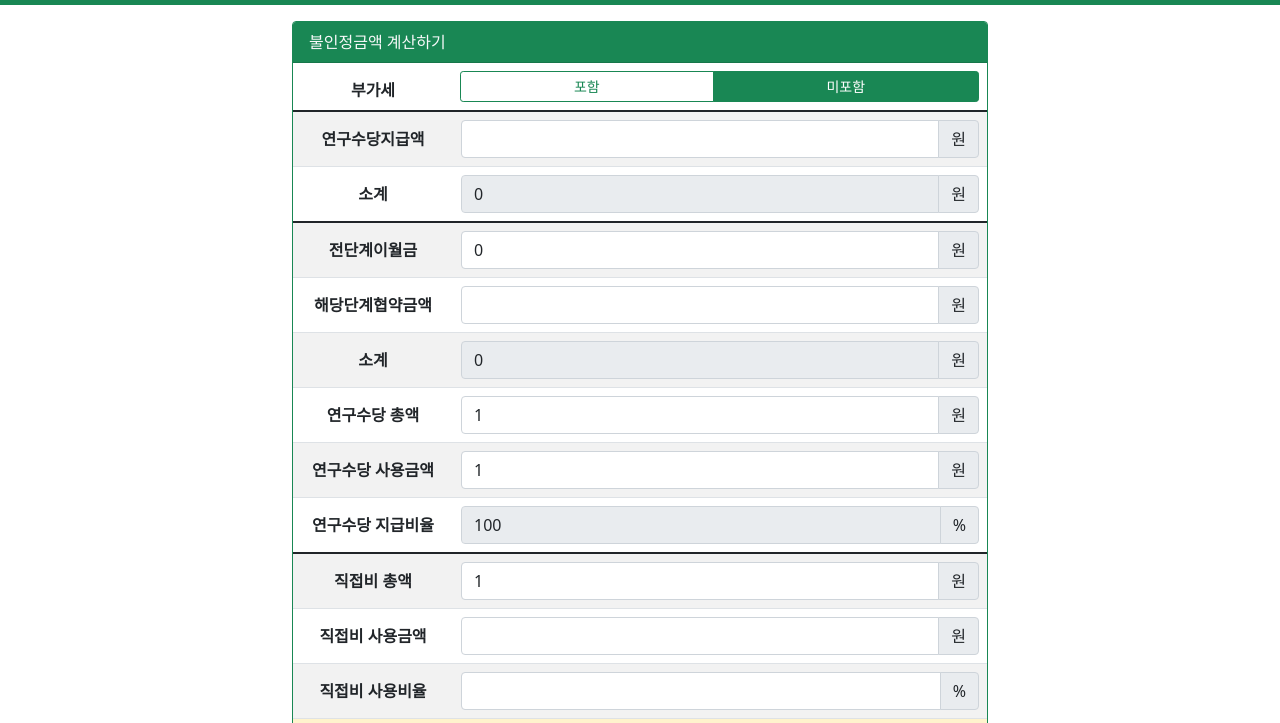
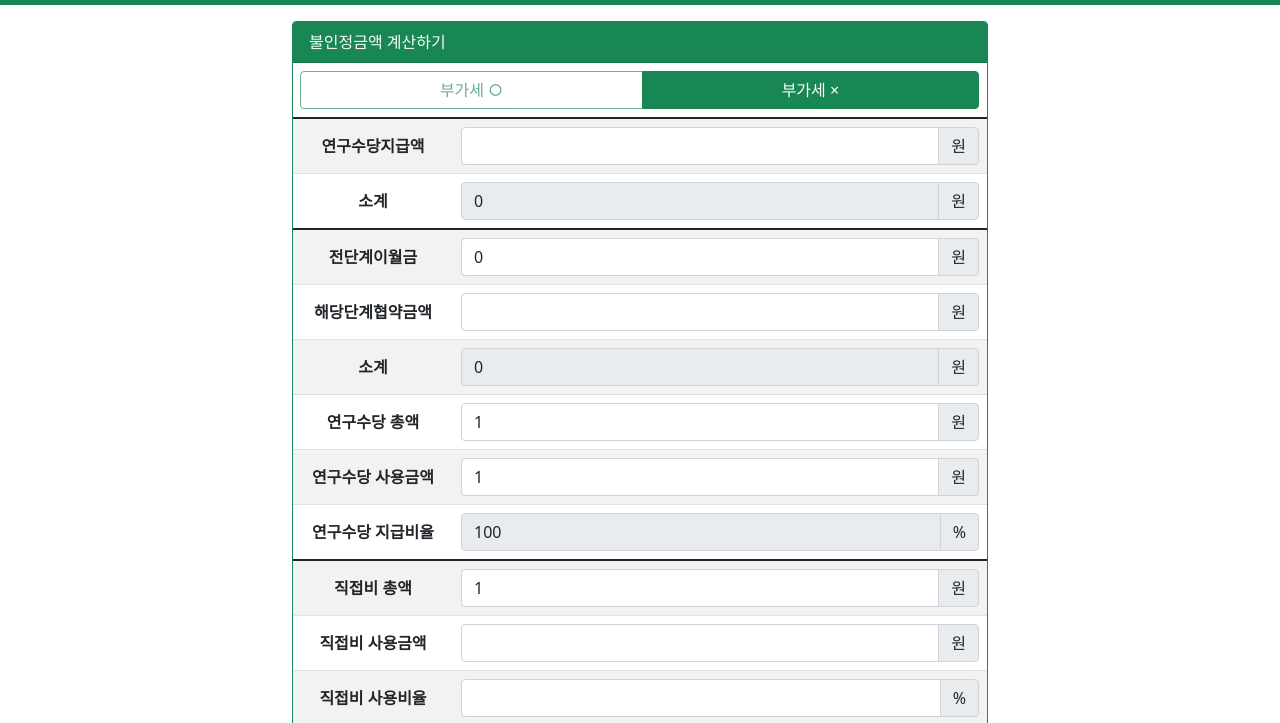
Before and after one commit to NdEw2b7x/Z4UKptGO, a plain HTML site: page index.html in a window 1280 px wide. Shown: the part 51-774 px from the top of the page. Drawn offline with nearby package versions, Linux system fonts and the light colour scheme.

Commit message:
Update index.html

```diff
--- a/index.html
+++ b/index.html
@@ -9,7 +9,7 @@
 <body>
   <header class="navbar navbar-expand navbar-dark bg-success mb-3">
     <div class="container-fluid">
-      <a class="navbar-brand" href="#">불인정금액 산출기</a>
+      <a class="navbar-brand" href="./">불인정금액 산출기</a>
       <div class="collapse navbar-collapse">
         <ul class="navbar-nav">
           <li class="nav-item">
@@ -34,20 +34,18 @@
           <table class="table table-striped align-middle text-center mb-0">
             <thead>
               <tr>
-                <th>부가세</th>
-                <td>
+                <th colspan="2">
                   <div class="btn-group w-100">
                     <input class="btn-check" id="tax-1" type="radio" name="tax" value="1">
-                    <label class="btn btn-sm btn-outline-success" for="tax-1" onclick="alert('기능 준비중')">포함</label>
+                    <label class="btn btn-outline-success disabled" for="tax-1">부가세 &cir;</label>
                     <input class="btn-check" id="tax-0" type="radio" name="tax" value="0">
-                    <label class="btn btn-sm btn-outline-success" for="tax-0">미포함</label>
+                    <label class="btn btn-outline-success" for="tax-0">부가세 &times;</label>
                   </div>
-                </td>
+                </th>
                 <script type="text/javascript">
                 var tax = new URLSearchParams(parameter).get("tax");
                 if (tax == 1) {
-                  // document.getElementById('tax-1').checked = true;
-                  document.getElementById('tax-0').checked = true;
+                  document.getElementById('tax-1').checked = true;
                 } else {
                   document.getElementById('tax-0').checked = true;
                 }
@@ -258,14 +256,6 @@
       </section>
     </article>
   </main>
-  <script type="text/javascript">
-  document.getElementById("예산액").value = new URLSearchParams(parameter).get("예산액");
-  document.getElementById("구매요청액").value = new URLSearchParams(parameter).get("구매요청액");
-  document.getElementById("신청금액").value = new URLSearchParams(parameter).get("신청금액");
-  document.getElementById("승인액").value = new URLSearchParams(parameter).get("승인액");
-  document.getElementById("예산조정액").value = new URLSearchParams(parameter).get("예산조정액");
-  document.getElementById("예산잔액").value = new URLSearchParams(parameter).get("예산잔액");
-  </script>
   <script src="https://cdn.jsdelivr.net/npm/bootstrap@5.1.3/dist/js/bootstrap.bundle.min.js" integrity="sha384-ka7Sk0Gln4gmtz2MlQnikT1wXgYsOg+OMhuP+IlRH9sENBO0LRn5q+8nbTov4+1p" crossorigin="anonymous"></script>
 </body>
 </html>
```
